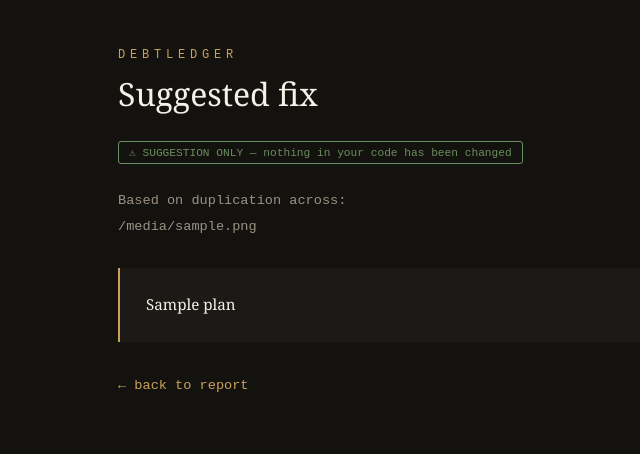
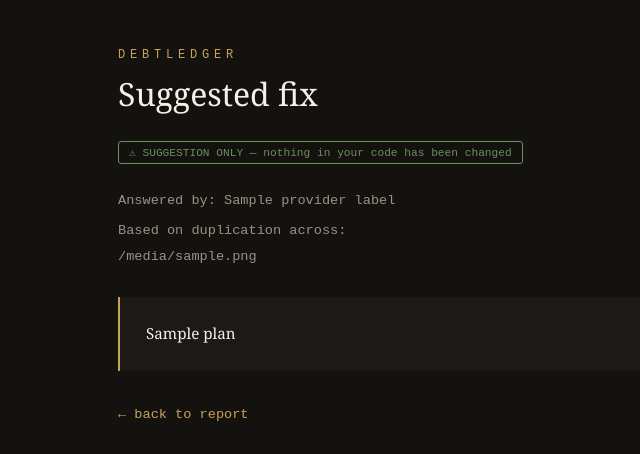
Before and after one commit to aman17102005/debtledger, a FastAPI app: template templates/suggestion.html in a window 1280 px wide. Shown: the top 454 px of the page, without its empty margins (172-812 px from the left). Run offline with FastAPI, Linux system fonts and the light colour scheme; the template is opened without the code that fills it: most values are stand-ins (such as "Sample title", 1, 10 or a date in 2020).

Commit message:
Add provider label to suggestion template

```diff
--- a/templates/suggestion.html
+++ b/templates/suggestion.html
@@ -31,6 +31,7 @@
     <div class="mark">DEBTLEDGER</div>
     <h1>Suggested fix</h1>
     <div class="badge">⚠ SUGGESTION ONLY — nothing in your code has been changed</div>
+    <div class="files" style="margin-bottom: 4px;">Answered by: {{ provider_label }}</div>
     <div class="files">
       Based on duplication across:<br>
       {% for f in files %}{{ f }}<br>{% endfor %}
```
